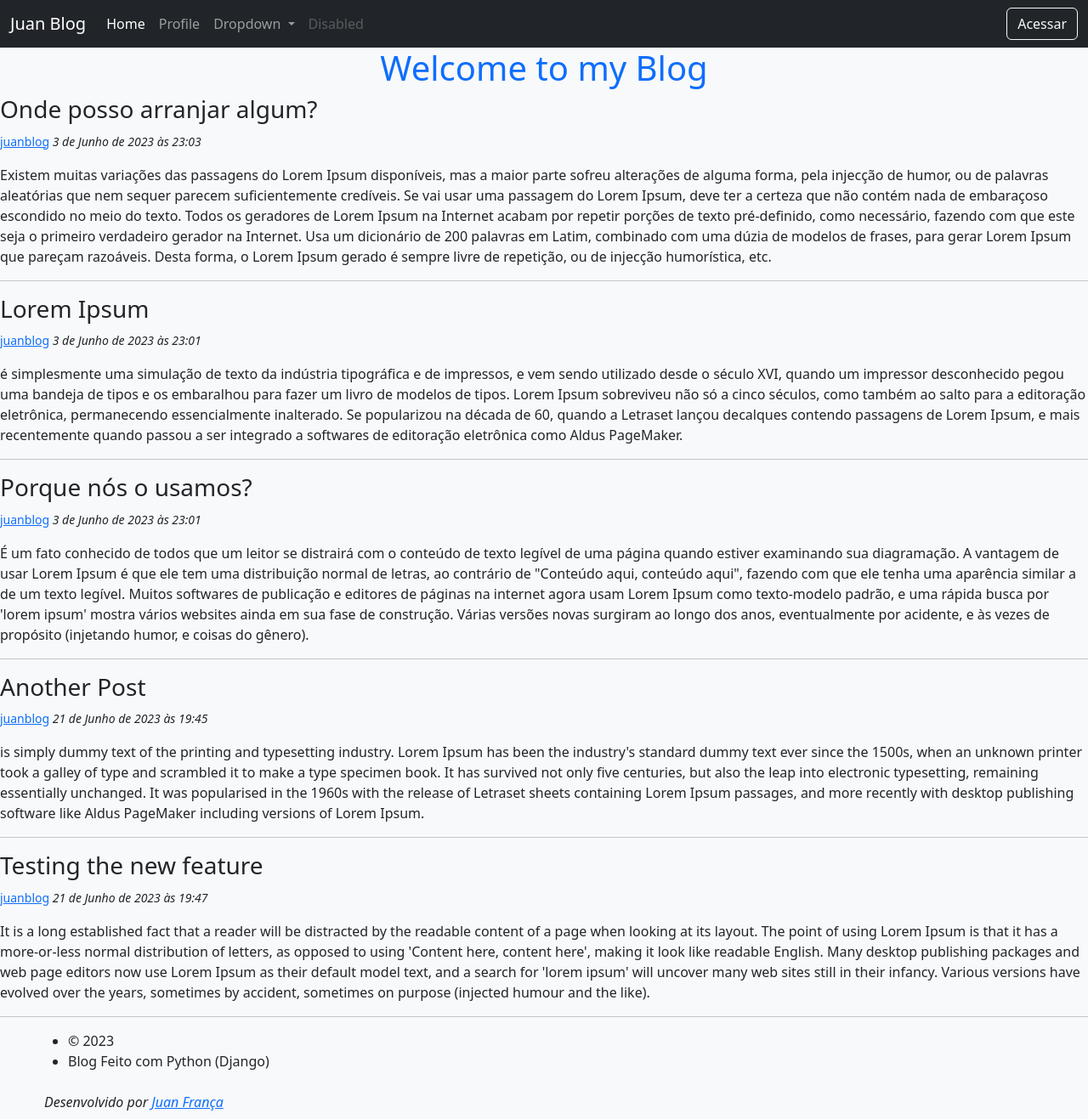
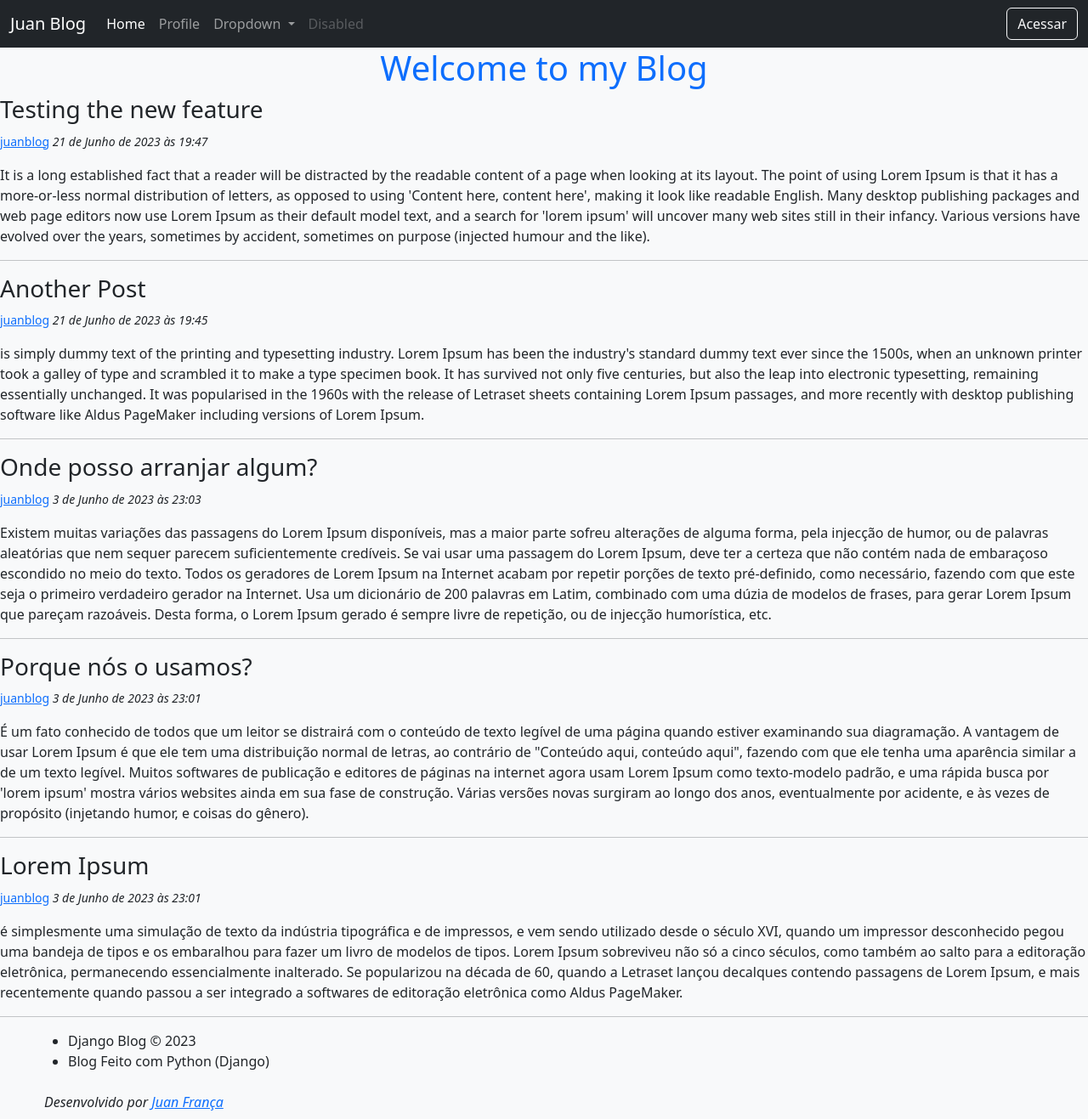
Before and after one commit to juanfranca/DjangoBlog, a Django app: page / in a window 1280 px wide. Shown: the whole page at 85% size. Run offline with Django 4.2, Linux system fonts and the light colour scheme; data comes from the database, SQL or seed files in the repository; both versions use the stored data as it was after the commit.

Commit message:
first commit

```diff
--- a/blog/templates/home.html
+++ b/blog/templates/home.html
@@ -37,7 +37,7 @@ Home
     <footer class=" px-5 py-10 ">
         <ul class="flex justify-between items-center">
 
-            <li>&copy; 2023 </li>
+            <li>Django Blog &copy; 2023 </li>
             <li> Blog Feito com Python (Django)</li>
 
         </ul>
--- a/blog/views.py
+++ b/blog/views.py
@@ -4,7 +4,7 @@ from .forms import PostForm
 from django.utils import timezone
 
 def home(request):
-    posts = Posts.objects.all()
+    posts = Posts.objects.all().order_by('-published_date')
     form = PostForm
     return render(request, 'home.html', {'posts':posts, 'form':form})
 
```
Also changed, not shown: db.sqlite3, 1 other file.
